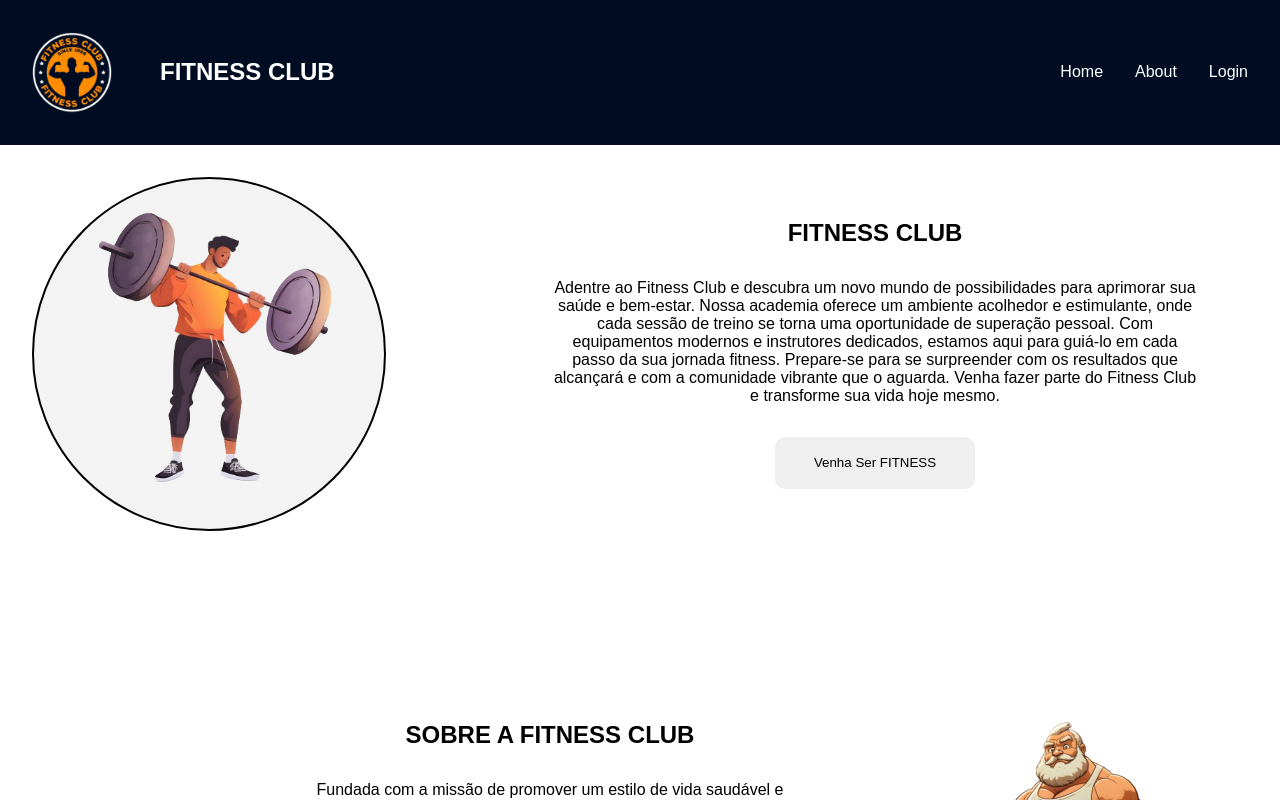
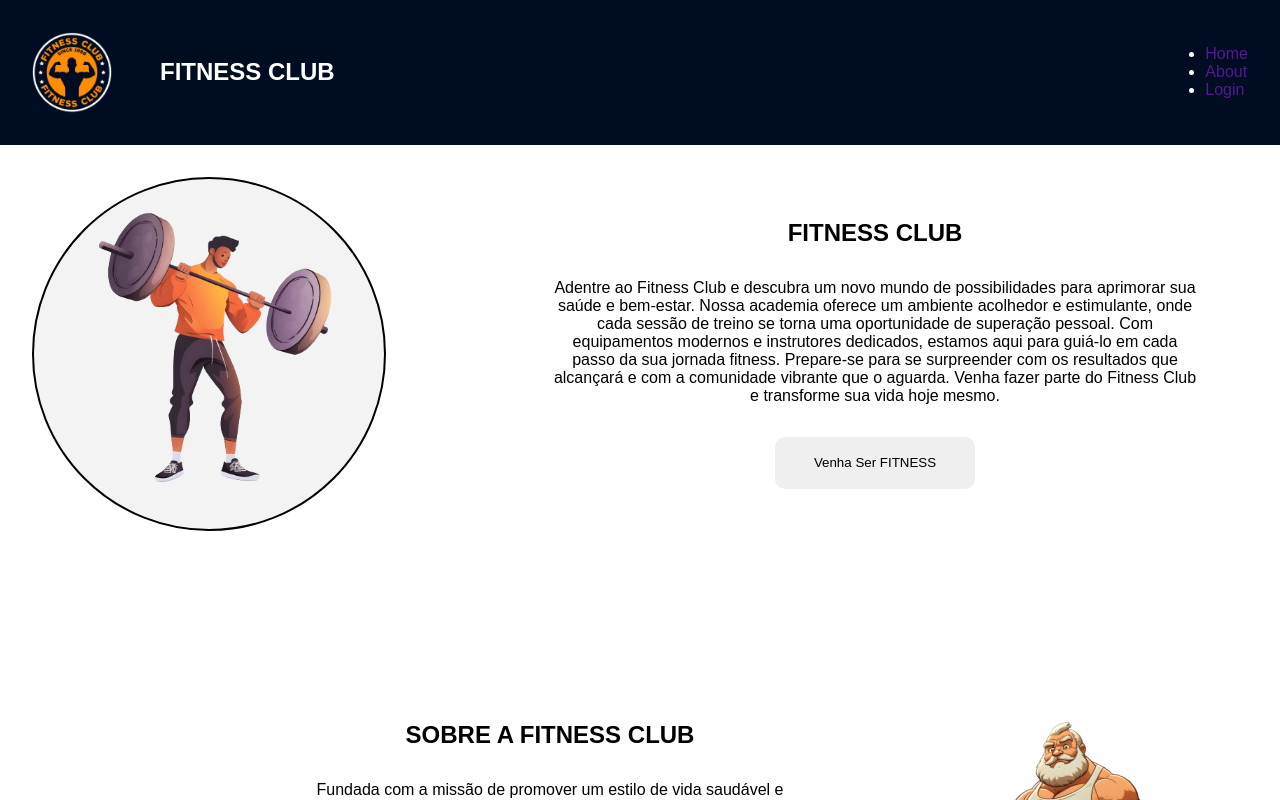
Before and after one commit to Fiorim1/Academia, a React (Vite) app in the folder Projeto Front-End (Academia)/academia/: page / in a window 1280 px wide. Shown: the top 800 px of the page. Built offline with nearby package versions, Linux system fonts and the light colour scheme.

Commit message:
Update Header.css

```diff
--- a/Projeto Front-End (Academia)/academia/src/styles/Header.css
+++ b/Projeto Front-End (Academia)/academia/src/styles/Header.css
@@ -1,3 +1,6 @@
+@import url('https://fonts.googleapis.com/css2?family=Permanent+Marker&display=swap');
+
+
 *, *::after, *::before {
     margin: 0;
     padding: 0;
@@ -17,7 +20,6 @@
     color: #ffff;
     font-family: "Istok Web", sans-serif;
 }
-
 .Logo {
     display: flex;
     align-items: center;
@@ -26,23 +28,10 @@
 
 .navList {
     display: flex;
+    align-items: center;
+
 }
 
-ul {
-    display: flex;
-    gap: 2rem;
-    align-items: center;
-    list-style: none;
+.navList h1 {
+    font-family: "Permanent Marker", cursive;
 }
-
-a {
-    color: #ffff;
-    font-family: "Istok Web", sans-serif;
-    font-weight: 400;
-}
-
-a:hover {
-    transition: 1s;
-    text-decoration: underline;
-    text-underline-offset: 1em;
-}
```
